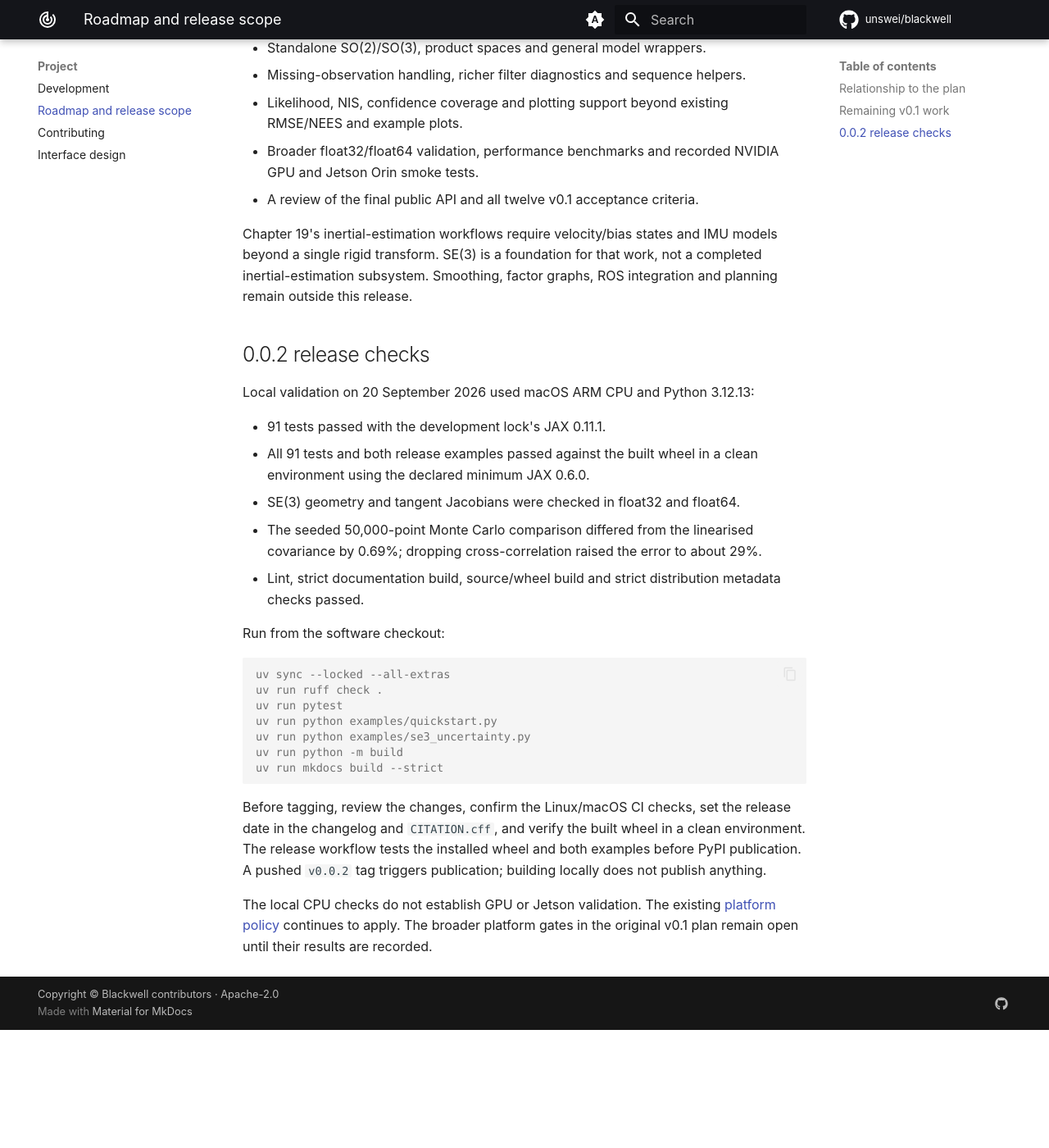
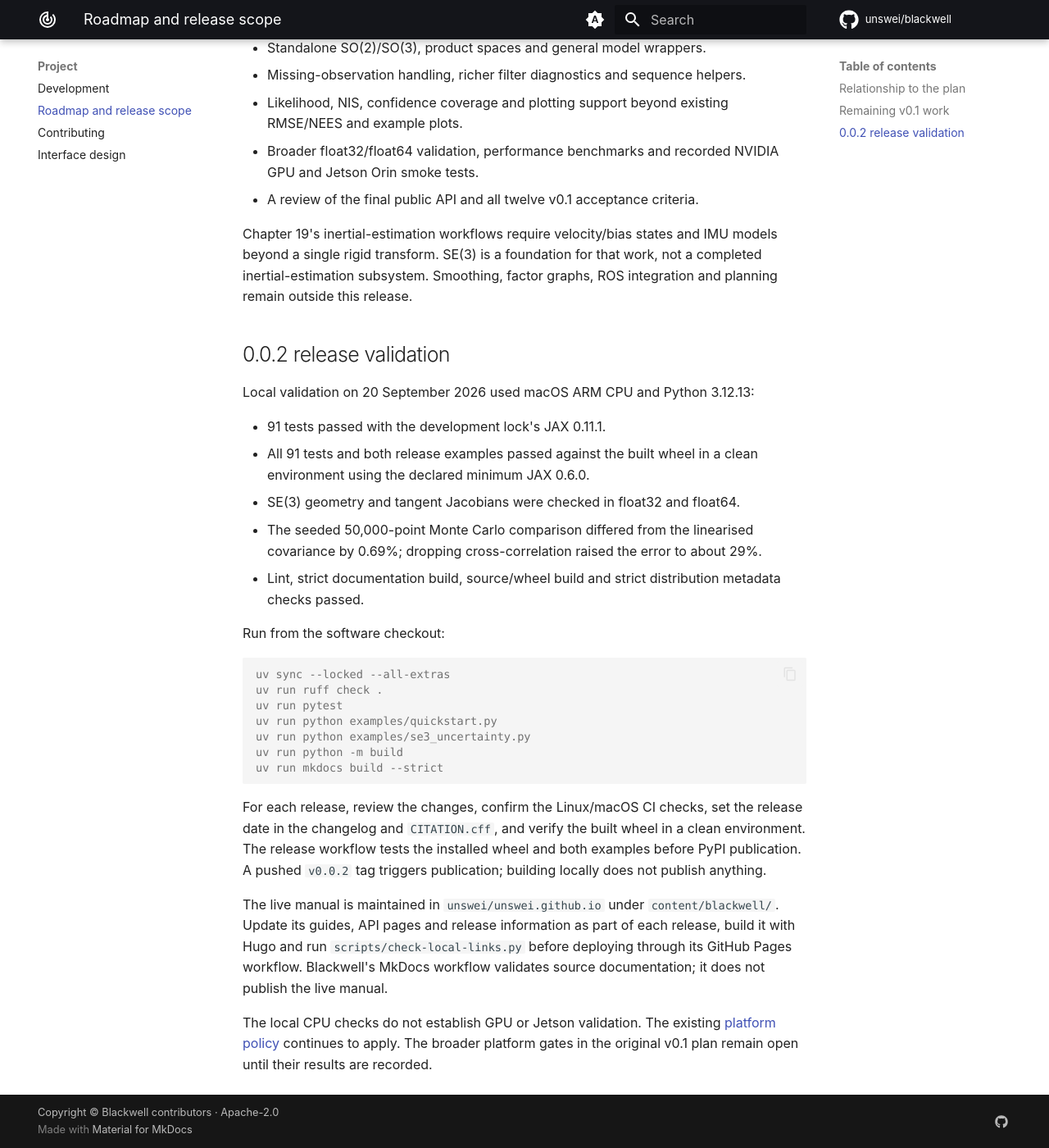
Before and after one commit to unswei/blackwell, an MkDocs documentation site: the page built from docs/roadmap.md, in a window 1280 px wide and 1400 px high, scrolled down 1270 px. Shown: the whole window at 82% size. Built offline with MkDocs 1.6.1 and Material for MkDocs 9.7.7, drawn with Linux system fonts in a browser that asks for light colours; comment, search, counter and statistics services are not loaded; before the commit the page ends 2526 px from its top, so only the background shows below that; some of the changed text lies outside the part shown.

Commit message:
Finalise 0.0.2 release metadata and documentation

````diff
--- a/docs/roadmap.md
+++ b/docs/roadmap.md
@@ -4,7 +4,7 @@
 
 The 26 August 2026 *Blackwell v0.1: Minimal Useful Library Specification*
 defines a broader milestone than the first published version, 0.0.1. The
-next release, **0.0.2**, adds SE(3) geometry and uncertainty propagation as a
+**0.0.2 release** adds SE(3) geometry and uncertainty propagation as a
 focused step towards that milestone. It does not declare the full v0.1
 acceptance criteria complete.
 
@@ -47,7 +47,7 @@ IMU models beyond a single rigid transform. SE(3) is a foundation for that
 work, not a completed inertial-estimation subsystem. Smoothing, factor graphs,
 ROS integration and planning remain outside this release.
 
-## 0.0.2 release checks
+## 0.0.2 release validation
 
 Local validation on 20 September 2026 used macOS ARM CPU and Python 3.12.13:
 
@@ -72,11 +72,17 @@ uv run python -m build
 uv run mkdocs build --strict
 ```
 
-Before tagging, review the changes, confirm the Linux/macOS CI checks, set the
-release date in the changelog and `CITATION.cff`, and verify the built wheel in
-a clean environment. The release workflow tests the installed wheel and both
+For each release, review the changes, confirm the Linux/macOS CI checks, set
+the release date in the changelog and `CITATION.cff`, and verify the built wheel
+in a clean environment. The release workflow tests the installed wheel and both
 examples before PyPI publication. A pushed `v0.0.2` tag triggers publication;
 building locally does not publish anything.
+
+The live manual is maintained in `unswei/unswei.github.io` under
+`content/blackwell/`. Update its guides, API pages and release information as
+part of each release, build it with Hugo and run `scripts/check-local-links.py`
+before deploying through its GitHub Pages workflow. Blackwell's MkDocs workflow
+validates source documentation; it does not publish the live manual.
 
 The local CPU checks do not establish GPU or Jetson validation. The existing
 [platform policy](platforms.md) continues to apply. The broader platform gates
````
Also changed, not shown: CHANGELOG.md (+2 -2 lines), README.md (+1 -1 lines), docs/development.md (+1 -1 lines), docs/examples/se3-uncertainty.md (+1 -1 lines), docs/getting-started/installation.md (+1 -1 lines), 1 other file.
